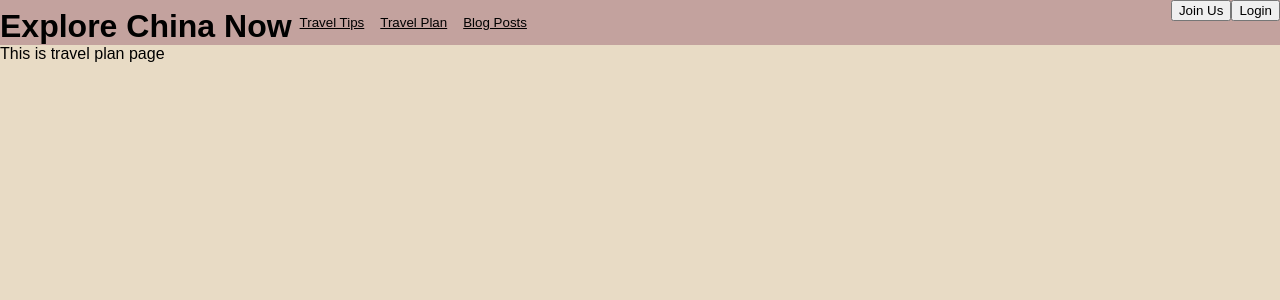
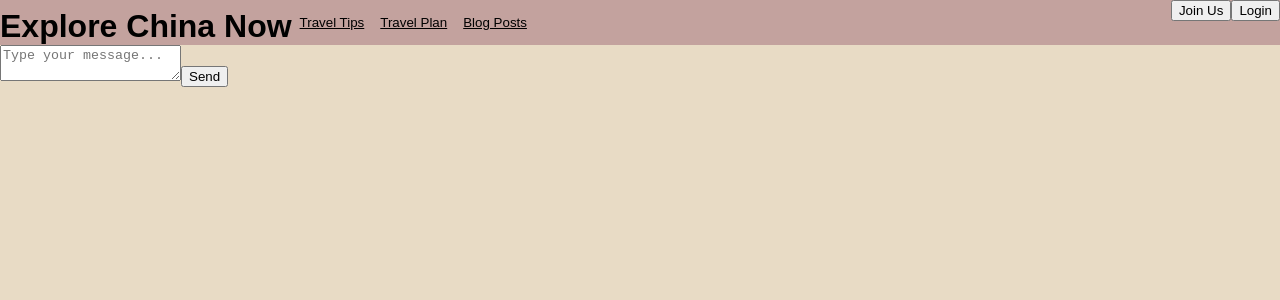
Before and after one commit to shuhuiwu823/ExploreChinaNow, a React (Vite) app in the folder ExploreChinaNow/: page / in a window 1280 px wide. Both pictures are taken after a click on the button "Travel Plan". Shown: the top 300 px of the page. Built offline with nearby package versions, Linux system fonts and the light colour scheme.

Commit message:
Implement ChatGPT API

```diff
--- a/ExploreChinaNow/src/App.jsx
+++ b/ExploreChinaNow/src/App.jsx
@@ -14,7 +14,7 @@ function App() {
       case 'tips':
         return 'This is travel tips page';
       case 'plan':
-        return 'This is travel plan page';
+        return <Plan></Plan>;
       case 'blog':
         return 'This is blog posts page';
       case 'login':
--- a/ExploreChinaNow/src/components/Plan.jsx
+++ b/ExploreChinaNow/src/components/Plan.jsx
@@ -1,5 +1,37 @@
+import React, { useState } from 'react';
+
 function Plan() {
-    return;
+  const [userInput, setUserInput] = useState('');
+  const [chatOutput, setChatOutput] = useState('');
+
+  const sendMessage = async () => {
+    try {
+      const response = await fetch('/api/chat', {
+        method: 'POST',
+        headers: {
+          'Content-Type': 'application/json',
+        },
+        body: JSON.stringify({ message: userInput }),
+      });
+      const data = await response.json();
+      setChatOutput(data.choices[0].message.content);
+    } catch (error) {
+      console.error('Error:', error);
+    }
+  };
+
+  return (
+    <div id="chat-container">
+      <textarea
+        id="user-input"
+        placeholder="Type your message..."
+        value={userInput}
+        onChange={(e) => setUserInput(e.target.value)}
+      ></textarea>
+      <button onClick={sendMessage}>Send</button>
+      <div id="chat-output">{chatOutput}</div>
+    </div>
+  );
 }
 
 export default Plan;
```
Also changed, not shown: ExploreChinaNow/package.json (+10 -3 lines), 1 other file (tests, documents, lock files or other folders).
